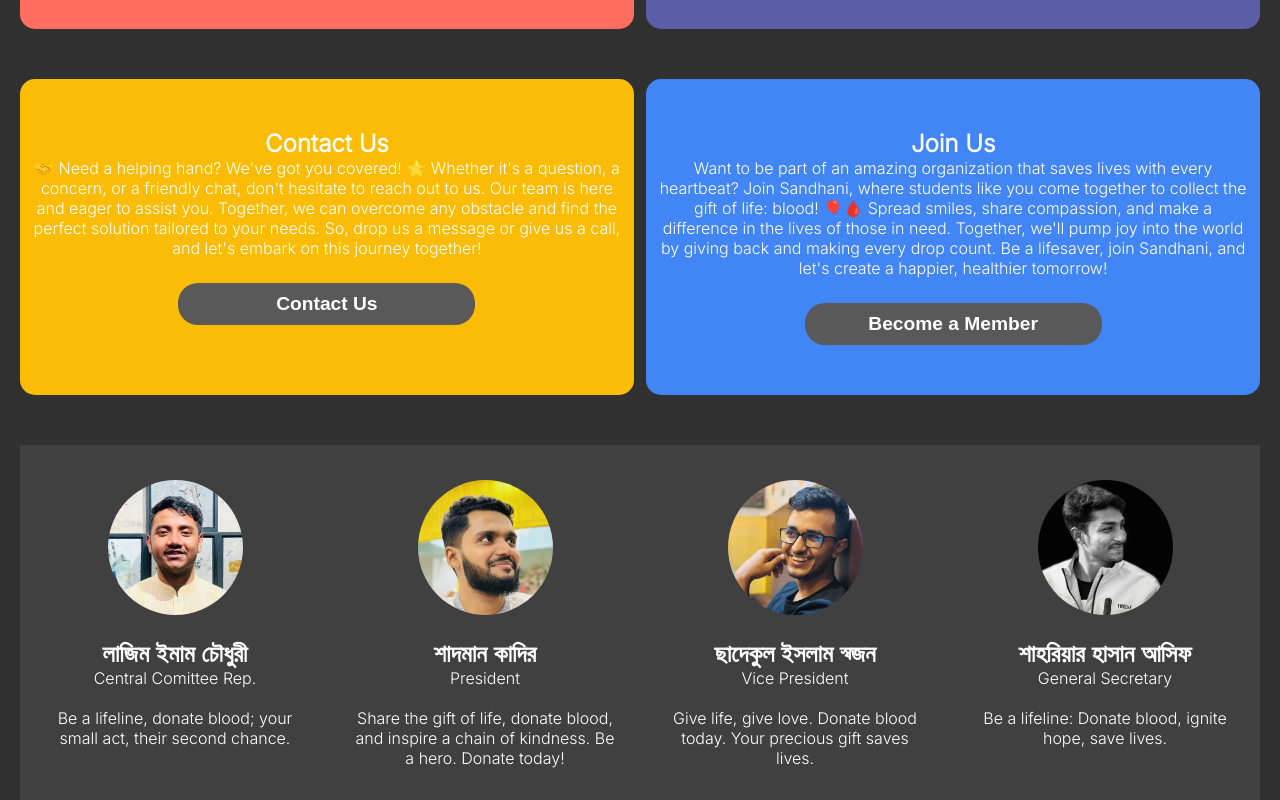
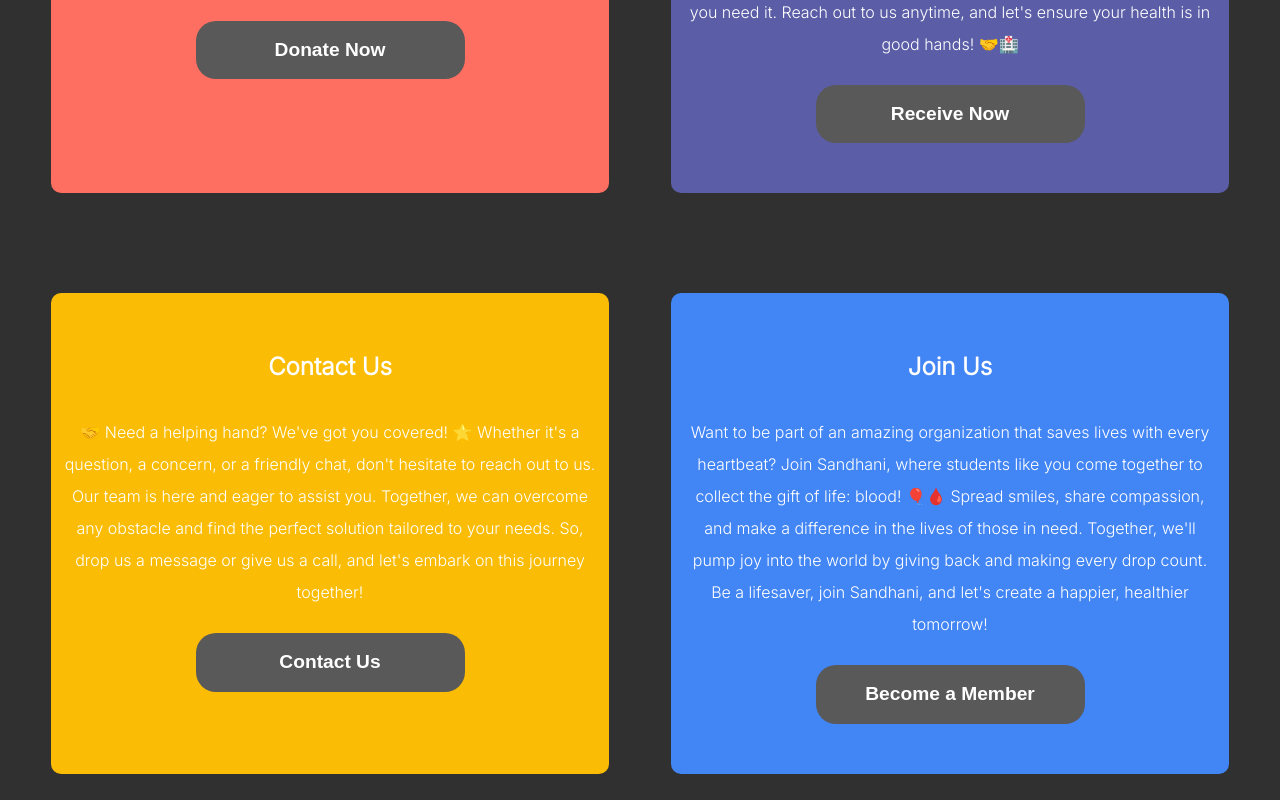
Before and after one commit to moyshik7/sbmcu, a Next.js app: page / in a window 1280 px wide. Shown: the part 960-1760 px from the top of the page. Built offline with nearby package versions, Linux system fonts and the light colour scheme; a web font is replaced by a local one.

Commit message:
Added map and changed styles

```diff
--- a/pages/index.tsx
+++ b/pages/index.tsx
@@ -153,6 +153,15 @@
                     <p>Be a lifeline: Donate blood, ignite hope, save lives.</p>
                 </div>
             </div>
+            <div className={styles.category}>
+                <iframe
+                    className={styles.map}
+                    src="https://www.google.com/maps/embed?pb=!1m18!1m12!1m3!1d6141.811254317321!2d90.37159805896201!3d23.749418326539278!2m3!1f0!2f0!3f0!3m2!1i1024!2i768!4f13.1!3m3!1m2!1s0x3755bfc2c95b283f%3A0x535a457573961885!2sSandhani%20Bangladesh%20Medical%20College%20Unit!5e0!3m2!1sen!2sbd!4v1692199261476!5m2!1sen!2sbd"
+                    allowFullScreen={true}
+                    loading="lazy"
+                    referrerPolicy="no-referrer-when-downgrade"
+                />
+            </div>
         </main>
 
         <FooterItem/>
--- a/styles/Home.module.css
+++ b/styles/Home.module.css
@@ -32,6 +32,7 @@
     margin: 40px auto;
     padding: 0 20px;
     color: white;
+    line-height: 2;
 }
 
 .category {
@@ -45,7 +46,7 @@
     padding-top: 50px;
     padding-bottom: 50px;
     text-align: center;
-    border-radius: 15px;
+    border-radius: 10px;
     margin-bottom: 25px;
 }
 .category .item .button_holder {
@@ -75,6 +76,7 @@
     padding-bottom: 35px;
     padding-top: 35px;
     flex: 1 1 0;
+    border-radius: 10px;
 }
 .category .panel a{
     text-align: center;
@@ -87,6 +89,12 @@
     margin: auto;
     margin-bottom: 20px;
     border-radius: 50%;
+}
+.map {
+    border: 0;
+    width: 100%;
+    height: 500px;
+    border-radius: 10px;
 }
 
 
@@ -168,16 +176,19 @@
     .category {
         display: flex;
         flex-direction: row;
-        justify-content: space-between;
-        margin-bottom: 25px;
+        justify-content: space-around;
+        margin-bottom: 75px;
     }
 
     .category .item {
-        width: 49.5%;
+        width: 45%;
         display: block;
         padding: 10px;
         padding-top: 50px;
         padding-bottom: 50px;
+    }
+    .category .item h2 {
+        margin-bottom: 25px;
     }
     .category .item .button_holder {
         margin-top: 25px;
```
